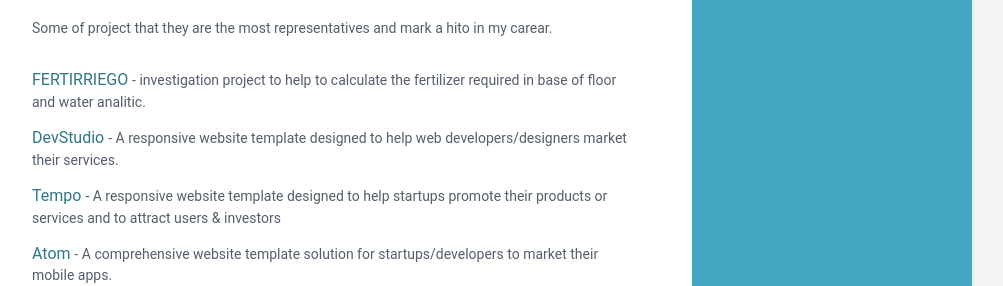
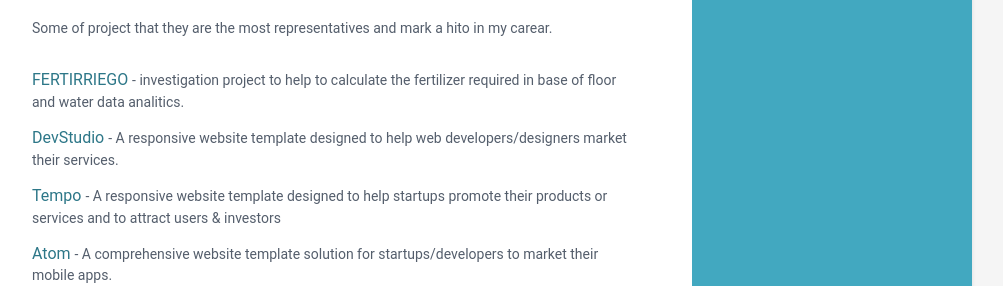
Before and after one commit to elcordova/caring-europa-fe48a, a Jekyll site: the page built from index.html, in a window 1280 px wide. Shown: the part 1201-1487 px from the top of the page, without its empty margins (168-1171 px from the left). Built offline with Jekyll 4.4.1, drawn with Linux system fonts in a browser that asks for light colours.

Commit message:
data.yml: changed

```diff
--- a/_data/data.yml
+++ b/_data/data.yml
@@ -90,7 +90,7 @@ projects:
     - title: FERTIRRIEGO
       link: '#hook'
       tagline: >-
-        investigation project to help to calculate the fertilizer required in base of floor and water analitic.
+        investigation project to help to calculate the fertilizer required in base of floor and water data analitics.
     - title: DevStudio
       link: '#'
       tagline: >-
```
